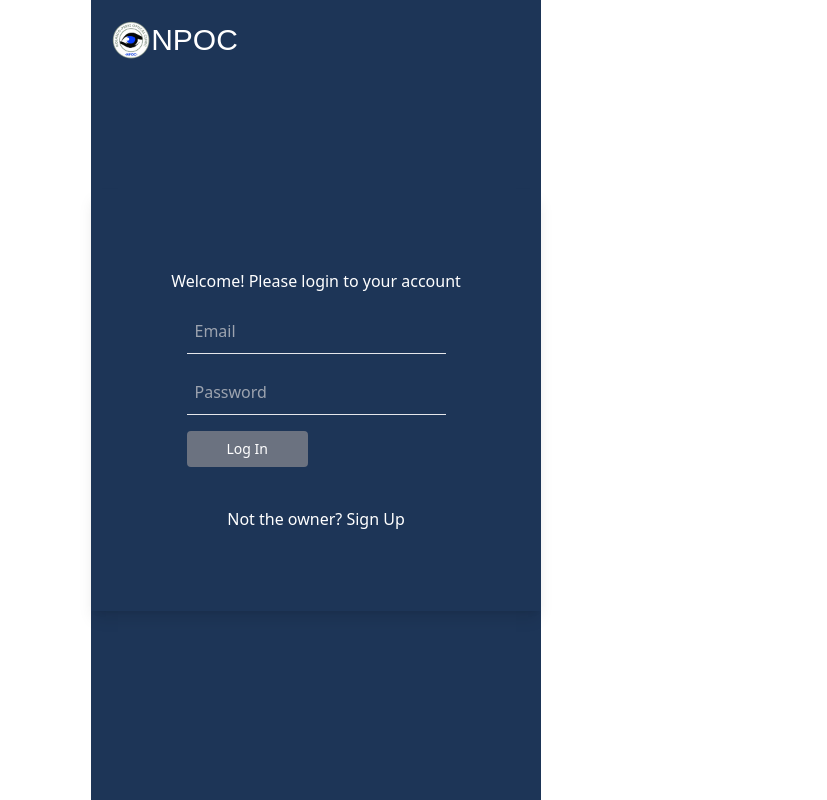
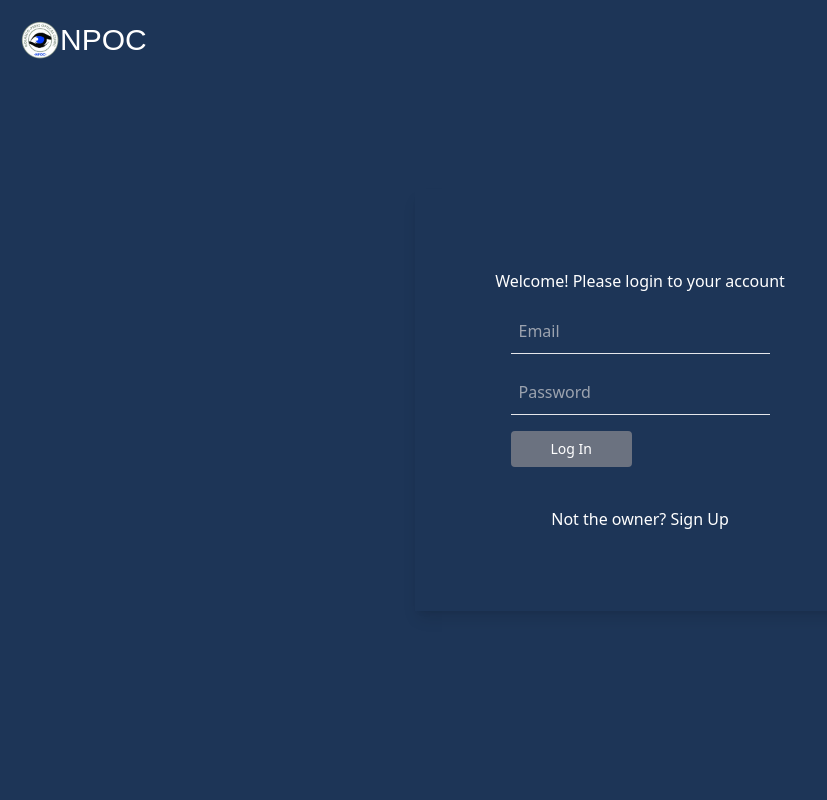
Before and after one commit to KevinPerez10/NPOC-TEST, a React (Vite) app in the folder client/: page /dashboard in a window 1280 px wide. Shown: the whole page, without its empty margins (0-827 px from the left). Built offline with nearby package versions, Linux system fonts and the light colour scheme.

Commit message:
fixed the white space in adminlogin

```diff
--- a/client/src/components/Dashboard.jsx
+++ b/client/src/components/Dashboard.jsx
@@ -1,5 +1,5 @@
 import React, {useState} from 'react'
-import {BrowserRouter as Link } from 'react-router-dom'
+import {BrowserRouter as Router, Route, Switch } from 'react-router-dom'
 import AdminLogIn from './AdminLogIn';
 
 export default function Dashboard() {
@@ -33,8 +33,9 @@
     }
     //end
   return (
-    <div className='grid grid-cols-2 gap-4 place-items-center'>
+            <div>
             {(user.email != "") ? (
+                <div className='grid grid-cols-2 gap-4 place-items-center'>
                 <div className="welcome">
                     <h1>Welcome, <span>{adminUser.name}</span></h1>
                     <button>Logout</button>
@@ -52,10 +53,16 @@
                     </div>
                     <button onClick={Logout}>Logout</button>
                 </div>
+                </div>
             ) : (
-                <AdminLogIn Login={Login} error={error}/>
+                <Switch>
+                    <Route path="/">
+                        <AdminLogIn Login={Login} error={error}/>
+                    </Route>
+                </Switch>
             )}
+            </div>
 
-    </div>
+
   )
 }
```
